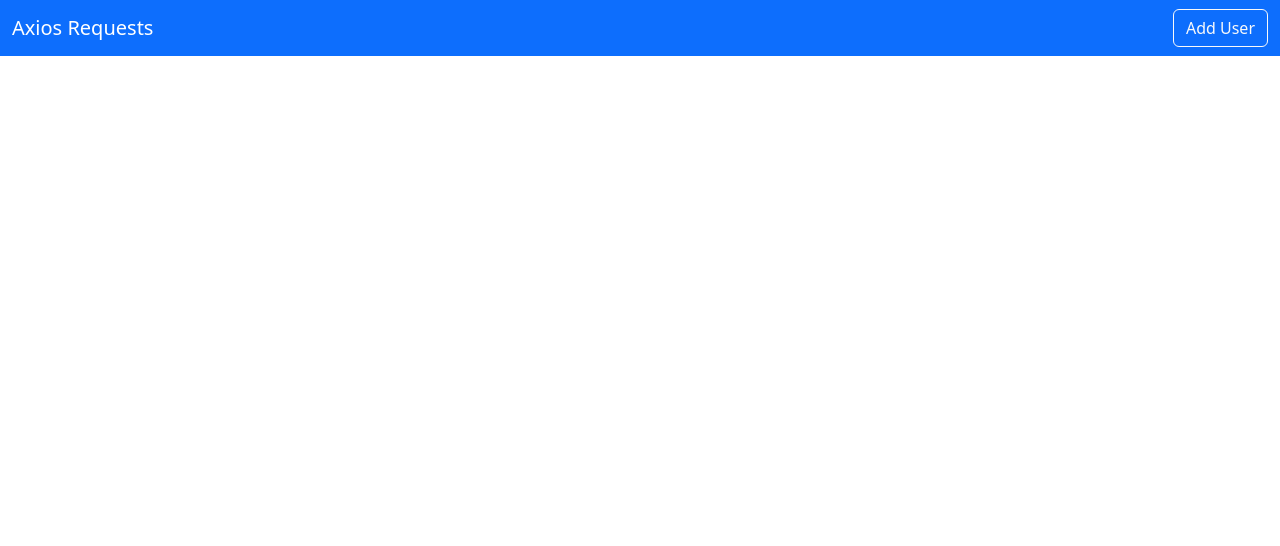
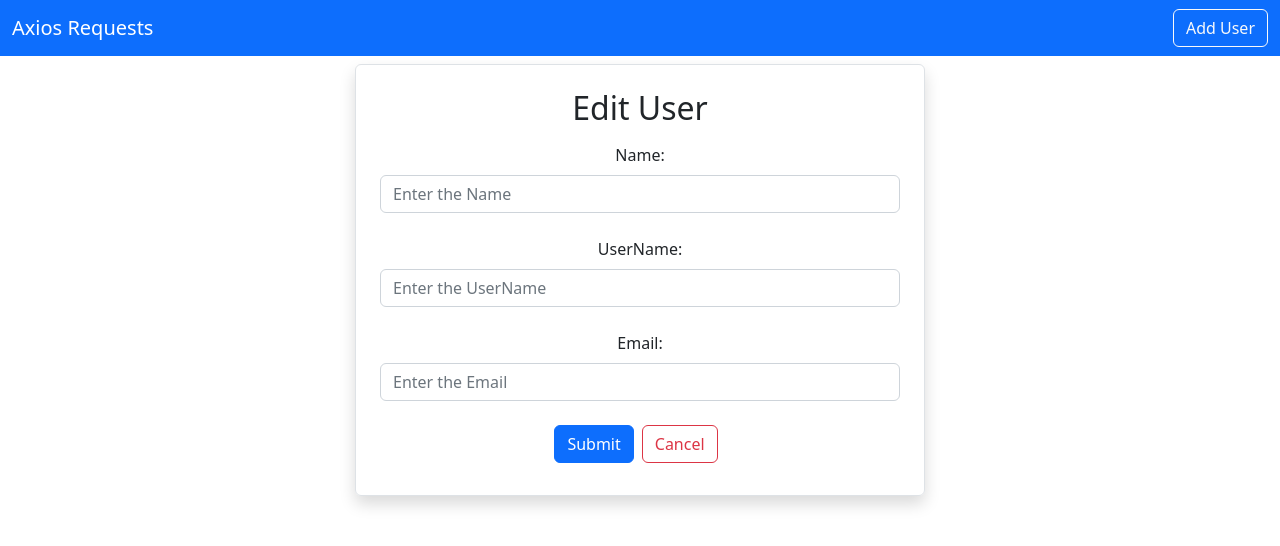
Before and after one commit to rushikeshtonape/react_axios_frontend, a React (Create React App) app: page /edituser/1 in a window 1280 px wide. Shown: the top 546 px of the page. Built offline with nearby package versions, Linux system fonts and the light colour scheme; no server answers.

Commit message:
Working on  the edit and delete features

```diff
--- a/src/App.js
+++ b/src/App.js
@@ -2,6 +2,7 @@ import "./App.css";
 import "../node_modules/bootstrap/dist/css/bootstrap.min.css";
 import { Navbar } from "./layout/Navbar";
 import { Home } from "./pages/Home";
+import EditUser from "./users/EditUser";
 import { BrowserRouter as Router, Routes, Route } from "react-router-dom";
 import AddUser from "./users/AddUser";
 function App() {
@@ -10,8 +11,9 @@ function App() {
       <Router>
         <Navbar />
         <Routes>
-          <Route path="/" element={<Home />}></Route>
-          <Route path="/adduser" element={<AddUser />}></Route>
+          <Route exact path="/" element={<Home />}></Route>
+          <Route exact path="/adduser" element={<AddUser />}></Route>
+          <Route exact path="/edituser/:id" element={<EditUser />}></Route>
         </Routes>
       </Router>
     </div>
--- a/src/pages/Home.js
+++ b/src/pages/Home.js
@@ -1,9 +1,12 @@
 import React, { useState, useEffect } from "react";
 
 import axios from "axios";
+import { Link, useParams } from "react-router-dom";
 export const Home = () => {
   const [users, setUsers] = useState([]);
-  console.log(setUsers);
+
+  const { id } = useParams();
+
   useEffect(() => {
     loadUsers();
   }, []);
@@ -15,7 +18,11 @@ export const Home = () => {
     setUsers(result.data);
     //console.log(result.data.userId);
   };
-  // setUsers("");
+
+  const deleteUser = async (id) => {
+    await axios.delete(`https://jsonplaceholder.typicode.com/todos/${id}`);
+  };
+
   return (
     <div className="container">
       <div className="py-4">
@@ -41,8 +48,18 @@ export const Home = () => {
                 <td>{user.title}</td>
                 <td>
                   <button className="btn btn-primary ">view</button>
-                  <button className="btn btn-outline-primary mx-2">edit</button>
-                  <button className="btn btn-danger">delete</button>
+                  <Link
+                    className="btn btn-outline-primary mx-2"
+                    to={`/edituser/${user.id}`}
+                  >
+                    edit
+                  </Link>
+                  <button
+                    className="btn btn-danger"
+                    onClick={() => deleteUser(user.id)}
+                  >
+                    delete
+                  </button>
                 </td>
               </tr>
             ))}
--- a/src/users/AddUser.js
+++ b/src/users/AddUser.js
@@ -1,6 +1,9 @@
+import axios from "axios";
 import React, { useState } from "react";
+import { useNavigate, Link } from "react-router-dom";
 
 const AddUser = () => {
+  let navigate = useNavigate();
   const [user, setUser] = useState({
     name: "",
     username: "",
@@ -10,6 +13,12 @@ const AddUser = () => {
 
   const onInputChange = (e) => {
     setUser({ ...user, [e.target.name]: e.target.value });
+  };
+
+  const onSubmit = async (e) => {
+    e.preventDefault();
+    await axios.post("https://httpbin.org/post", user);
+    navigate("/");
   };
   return (
     <>
@@ -58,10 +67,16 @@ const AddUser = () => {
                 onChange={(e) => onInputChange(e)}
               />
             </div>
-            <button className="btn btn-primary" type="submit">
+            <button
+              className="btn btn-primary"
+              type="submit"
+              onClick={(e) => onSubmit(e)}
+            >
               Submit
             </button>
-            <button className="btn btn-outline-danger m-2">Cancel</button>
+            <Link to="/" className="btn btn-outline-danger m-2">
+              Cancel
+            </Link>
           </div>
         </div>
       </div>
--- a/src/users/EditUser.js
+++ b/src/users/EditUser.js
@@ -0,0 +1,99 @@
+import axios from "axios";
+import React, { useEffect, useState } from "react";
+import { useNavigate, Link, useParams } from "react-router-dom";
+
+const EditUser = () => {
+  let navigate = useNavigate();
+  const { id } = useParams();
+  const [user, setUser] = useState({
+    name: "",
+    username: "",
+    email: "",
+  });
+  const { name, username, email } = user;
+
+  const onInputChange = (e) => {
+    setUser({ ...user, [e.target.name]: e.target.value });
+  };
+
+  useEffect(() => {
+    loadUser();
+  }, []);
+
+  const onSubmit = async (e) => {
+    e.preventDefault();
+    await axios.put(`https://jsonplaceholder.typicode.com/todos/${id}`, user);
+    navigate("/");
+  };
+
+  const loadUser = async () => {
+    const result = await axios.get(
+      `https://jsonplaceholder.typicode.com/todos/${id}`
+    );
+    console.log(result.data);
+  };
+  return (
+    <>
+      <div className="container">
+        <div className="row">
+          <div className="col-md-6 border rounded offset-md-3  mt-2 p-4 shadow">
+            <h2 className="text-center m-6">Edit User</h2>
+            <div className="mb-3">
+              <label htmlFor="name" className="m-2">
+                Name:
+              </label>
+              <input
+                type="text"
+                className="form-control"
+                name="name"
+                placeholder="Enter the Name"
+                value={name}
+                onChange={(e) => onInputChange(e)}
+              />
+            </div>
+
+            <div className="mb-3">
+              <label htmlFor="username" className="m-2">
+                UserName:
+              </label>
+              <input
+                type="text"
+                className="form-control"
+                name="username"
+                placeholder="Enter the UserName"
+                value={username}
+                onChange={(e) => onInputChange(e)}
+              />
+            </div>
+
+            <div className="mb-3">
+              <label htmlFor="email" className="m-2">
+                Email:
+              </label>
+              <input
+                type="text"
+                className="form-control"
+                name="email"
+                placeholder="Enter the Email"
+                value={email}
+                onChange={(e) => onInputChange(e)}
+              />
+            </div>
+            <button
+              className="btn btn-primary"
+              type="submit"
+              onClick={(e) => onSubmit(e)}
+            >
+              Submit
+            </button>
+            <Link to="/" className="btn btn-outline-danger m-2">
+              Cancel
+            </Link>
+          </div>
+        </div>
+      </div>
+    </>
+  );
+};
+
+export default EditUser;
```
